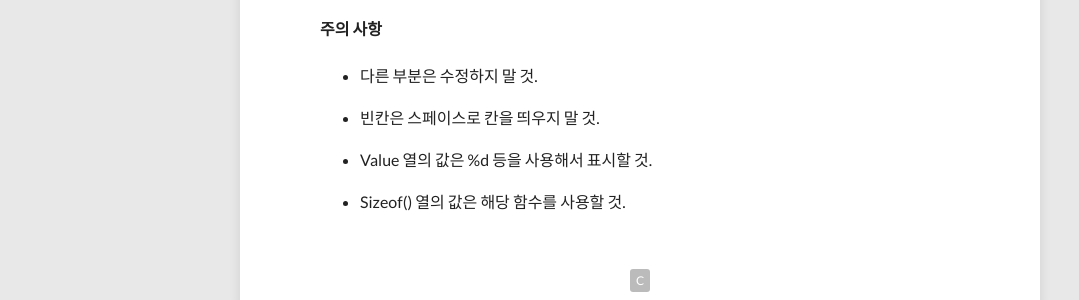
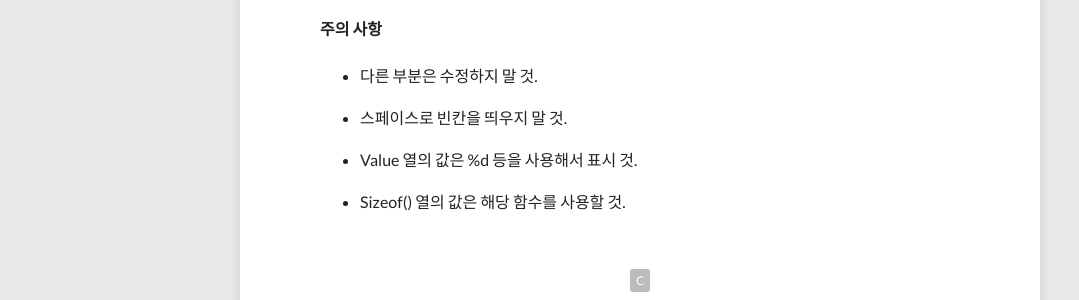
Before and after one commit to cra16/cra16.github.io, a Jekyll site: the page built from _posts/2014-07-08-Second-Week-C-Assignment.md, in a window 1280 px wide. Shown: the part 1117-1417 px from the top of the page, without its empty margins (0-1079 px from the left). Built offline with Jekyll 4.4.1, drawn with Linux system fonts in a browser that asks for light colours; nearby versions of some CDN libraries; comment, search, counter and statistics services are not loaded.

Commit message:
Update post

```diff
--- a/_posts/2014-07-08-Second-Week-C-Assignment.md
+++ b/_posts/2014-07-08-Second-Week-C-Assignment.md
@@ -16,8 +16,8 @@ tags: C
 
 - 다른 부분은 수정하지 말 것.
 
-- 빈칸은 스페이스로 칸을 띄우지 말 것.
+- 스페이스로 빈칸을 띄우지 말 것.
 
-- Value 열의 값은 %d 등을 사용해서 표시할 것.
+- Value 열의 값은 %d 등을 사용해서 표시 것.
 
 - Sizeof() 열의 값은 해당 함수를 사용할 것.
```
